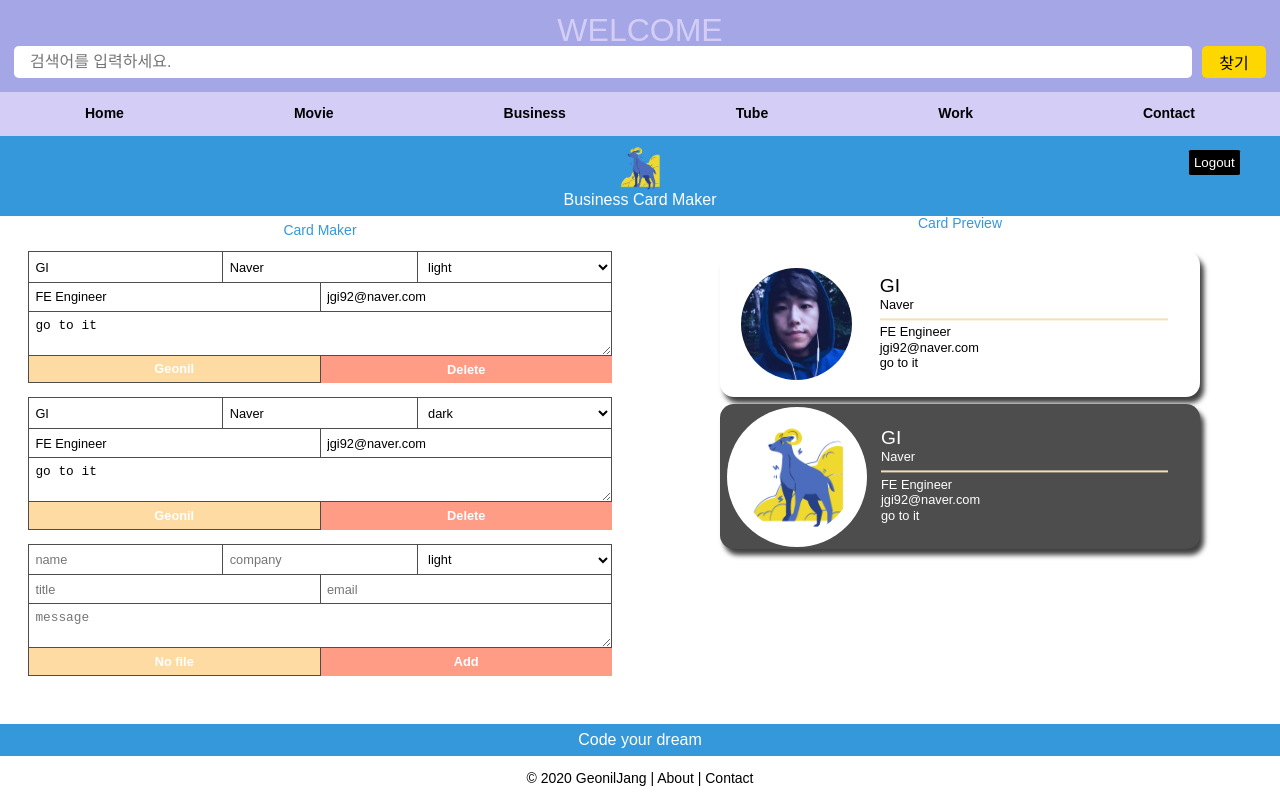
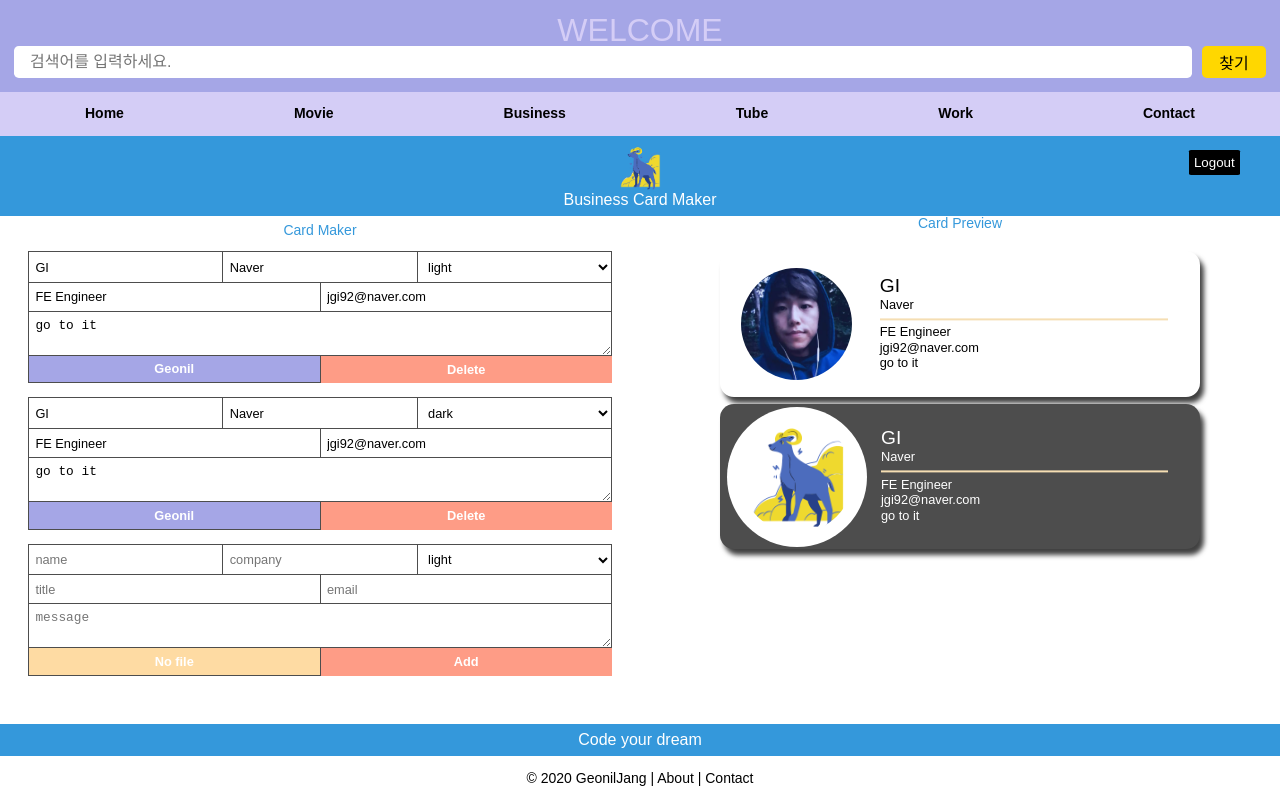
Before and after one commit to takeaways/react-my-web, a React (Create React App) app: page /business/maker in a window 1280 px wide. Built offline with nearby package versions, Linux system fonts and the light colour scheme; no server answers; sample sign-in values are in the browser's storage.

Commit message:
add spin

```diff
--- a/src/pages/Business/components/image_file_input/image_file_input.module.css
+++ b/src/pages/Business/components/image_file_input/image_file_input.module.css
@@ -2,6 +2,8 @@
   width: 100%;
   height: 100%;
   display: flex;
+  justify-content: center;
+  align-items: center;
 }
 
 .input {
@@ -10,7 +12,8 @@
 
 .button {
   width: 100%;
-  background-color: var(--color-yellow);
+  height: 100%;
+
   font-weight: bold;
   cursor: pointer;
   border: 0;
@@ -18,7 +21,33 @@
   font-size: 0.8rem;
   color: white;
 }
+.button.red {
+  background-color: var(--color-purple);
+}
+.button.yellow {
+  background-color: var(--color-yellow);
+}
 
 .button:hover {
   opacity: 0.8;
 }
+
+.loading {
+  width: 1.5em;
+  height: 1.5em;
+  border-radius: 50%;
+  border: 3px solid lightgray;
+  border-top: 3px solid var(--color-purple);
+}
+.spin {
+  animation: spin 1s linear infinite;
+}
+
+@keyframes spin {
+  0% {
+    transform: rotate(0deg);
+  }
+  100% {
+    transform: rotate(360deg);
+  }
+}
--- a/src/pages/Business/components/image_file_input/image_file_input.tsx
+++ b/src/pages/Business/components/image_file_input/image_file_input.tsx
@@ -5,6 +5,8 @@ export default function ImageFileInput({
   name,
   onFileChange,
 }: any) {
+  const [loading, setLoading] = React.useState(false)
+
   const inputRef = React.useRef<HTMLInputElement>(null)
   const onButtonCloick = (e: any) => {
     e.preventDefault()
@@ -12,7 +14,9 @@ export default function ImageFileInput({
   }
 
   const onChange = async (event: any) => {
+    setLoading(true)
     const uploaded = await imageUploader.upload(event.target.files[0])
+    setLoading(false)
     onFileChange({
       name: uploaded.original_filename,
       url: uploaded.url,
@@ -28,9 +32,19 @@ export default function ImageFileInput({
         name="file"
         onChange={onChange}
       />
-      <button className={styles.button} onClick={onButtonCloick}>
-        {name || 'No file'}
-      </button>
+      {!loading && (
+        <button
+          className={`${styles.button} ${name ? styles.red : styles.yellow}`}
+          onClick={onButtonCloick}
+        >
+          {name || 'No file'}
+        </button>
+      )}
+      {loading && (
+        <>
+          <div className={`${styles.loading} ${styles.spin}`}></div>
+        </>
+      )}
     </div>
   )
 }
```
